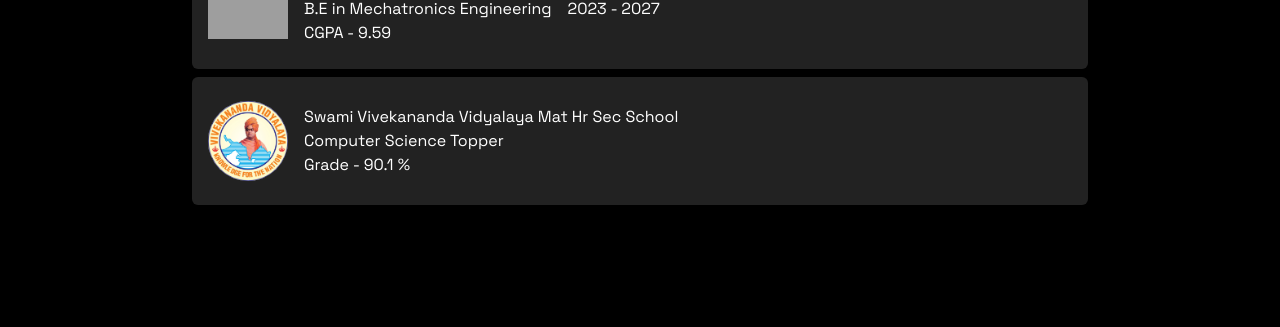
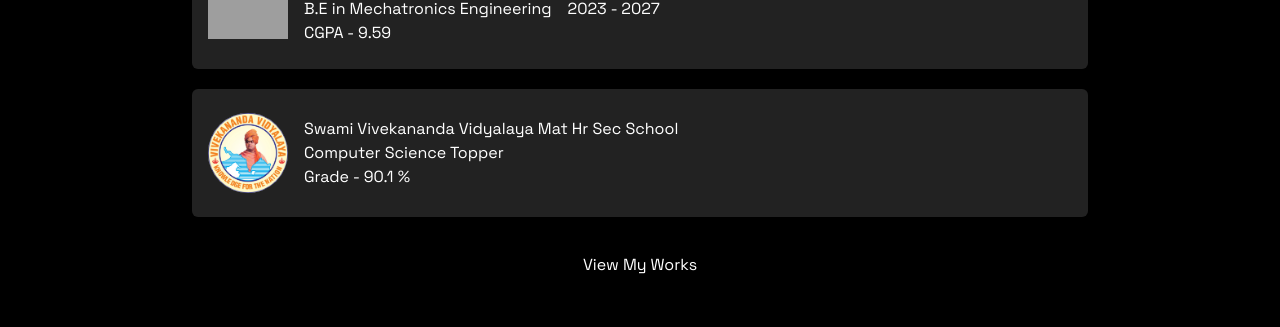
Before and after one commit to nandhakrishnanp/portfolio, a Next.js app: page /about in a window 1280 px wide. Shown: the part 546-873 px from the top of the page. Built offline with nearby package versions, Linux system fonts and the light colour scheme; grey boxes are pictures that could not be loaded.

Commit message:
Fixed Margin added a Button for Navigation

```diff
--- a/src/app/about/page.tsx
+++ b/src/app/about/page.tsx
@@ -1,12 +1,14 @@
 import Image from "next/image";
 import React from "react";
 import svm from "@/assets/logo.jpg"
+import Link from "next/link";
+
 const About = () => {
   return (
     <div className=" flex flex-col w-full text-white   items-center    font-space">
 
       <div className=" max-md:m-7 max-md:text-pretty">
-      <div className=" max-w-4xl items-start flex flex-col justify-start">
+      <div className=" max-w-4xl  items-start flex flex-col justify-start">
         <h1 className=" font-bold text-4xl py-2">About Me</h1>
 
         <p className=" text-lg mt-4 text-accent">
@@ -46,7 +48,7 @@ const About = () => {
             </div>
 
          </div>
-         <div className=" flex  justify-start py-2 px-4 rounded-md cursor-pointer mt-2 bg-[#222222]">
+         <div className=" flex   justify-start py-2 px-4 rounded-md cursor-pointer mt-5 bg-[#222222]">
 
       <div className="flex items-center gap-4  py-4 ">
            <div>
@@ -65,6 +67,14 @@ const About = () => {
 
    </div>
       </div>
+
+      <div className=" flex items-center justify-center  m-9">
+
+
+             <Link href="/work"><p>View My Works</p></Link>
+      </div>
+
+
       </div>
 
 
```
